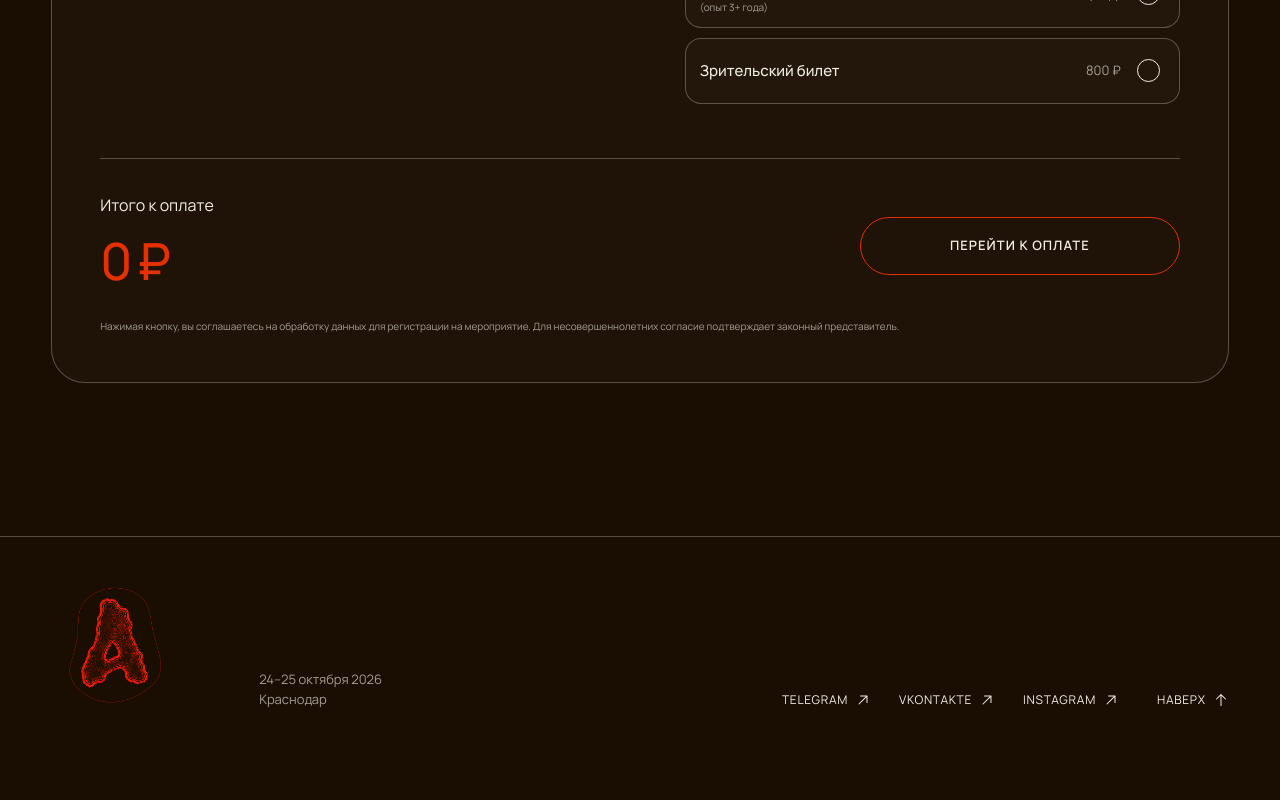
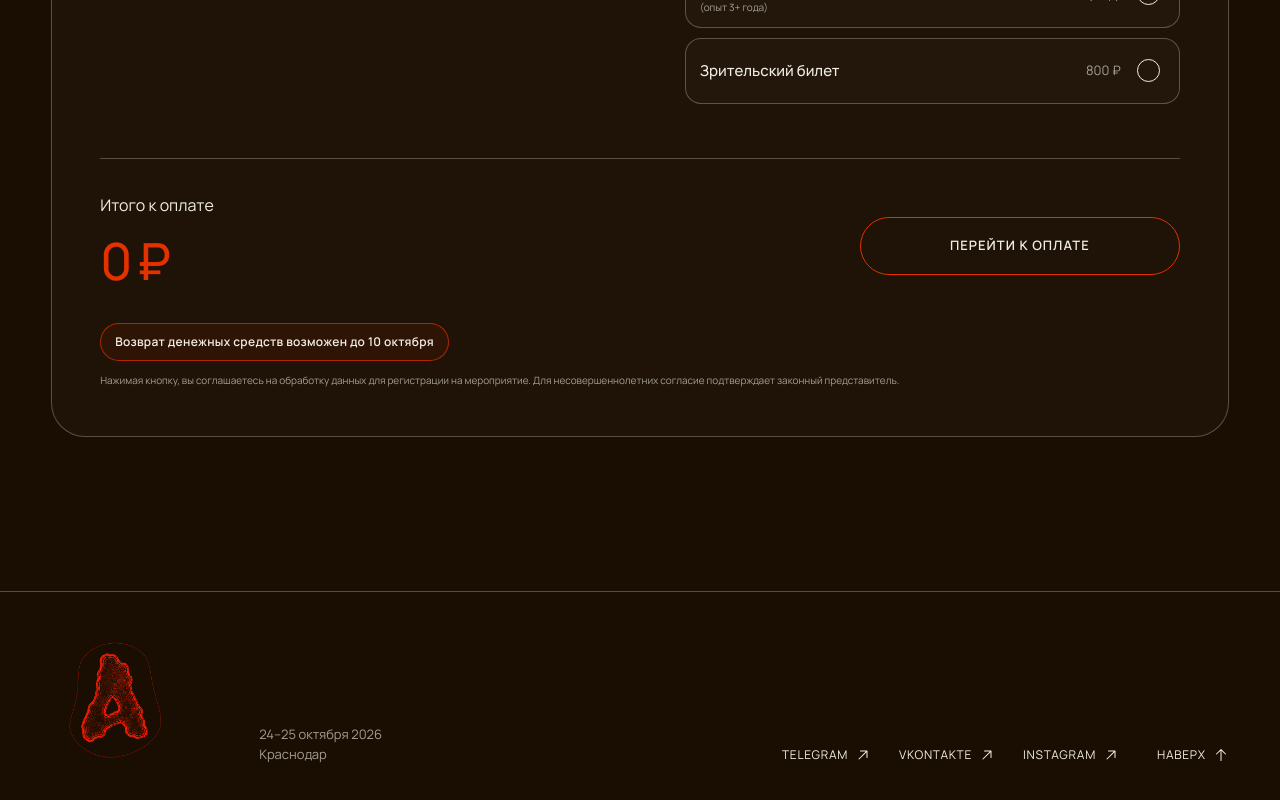
Before and after one commit to FibEli3/ALL-IN-BATTLE, a Next.js app: page / in a window 1280 px wide. Shown: the part 10861-11661 px from the top of the page. Before the commit the page ends 11612 px from the top, so only its background shows below. Built offline with nearby package versions, Linux system fonts and the light colour scheme.

Commit message:
feat: add registration refund notice

```diff
--- a/src/app/globals.css
+++ b/src/app/globals.css
@@ -334,7 +334,8 @@ a { color: inherit; text-decoration: none; }
 .submit-button:hover:not(:disabled) { background: var(--accent); color: var(--ink); }
 .submit-button:disabled { opacity: .42; cursor: not-allowed; }
 .form-error { margin: 24px 0 0; padding: 13px 15px; border: 1px solid #ff6a4a; color: #ff9a84; font-size: 13px; }
-.form-footnote { margin: 20px 0 0; color: var(--muted); font-size: 10px; line-height: 1.5; }
+.refund-notice { width: fit-content; max-width: 100%; margin: 24px 0 0; padding: 10px 14px; border: 1px solid rgba(229,48,0,.72); border-radius: 999px; background: rgba(229,48,0,.08); color: var(--paper); font-size: 12px; font-weight: 600; line-height: 1.4; letter-spacing: .025em; }
+.form-footnote { margin: 12px 0 0; color: var(--muted); font-size: 10px; line-height: 1.5; }
 .form-loading { color: var(--muted); }
 
 .payment-page { min-height: 100svh; padding: 22px clamp(20px, 4vw, 64px) 70px; }
--- a/src/components/registration-form.tsx
+++ b/src/components/registration-form.tsx
@@ -338,6 +338,7 @@ export function RegistrationForm() {
         </button>
       </div>
       {errorMessage ? <p className="form-error" role="alert">{errorMessage}</p> : null}
+      <p className="refund-notice">Возврат денежных средств возможен до 10 октября</p>
       <p className="form-footnote">Нажимая кнопку, вы соглашаетесь на обработку данных для регистрации на мероприятие. Для несовершеннолетних согласие подтверждает законный представитель.</p>
     </form>
   );
```
Also changed, not shown: 1 other file (tests, documents, lock files or other folders).
